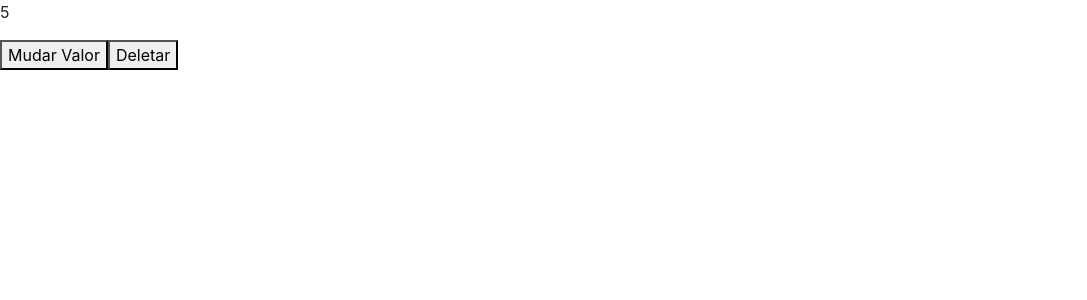
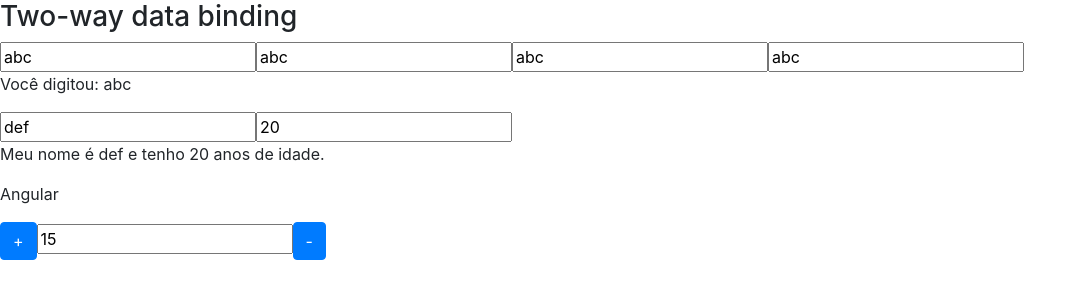
Before and after one commit to pierbotteroweb/angular-loiane-data-binding, an Angular app in the folder data-binding/: page / in a window 1280 px wide. Shown: the top 300 px of the page, without its empty margins (0-1087 px from the left). Built offline with nearby package versions, Linux system fonts and the light colour scheme.

Commit message:
Aula 16 - Usando ViewChild para trabalhar com objeto DOM do element

```diff
--- a/data-binding/src/app/app.component.html
+++ b/data-binding/src/app/app.component.html
@@ -1,5 +1,5 @@
-<!-- <app-data-binding></app-data-binding> -->
-<app-ciclo [valorInicial]='valor' *ngIf="!deletarCiclo"></app-ciclo>
+<app-data-binding></app-data-binding>
+<!-- <app-ciclo [valorInicial]='valor' *ngIf="!deletarCiclo"></app-ciclo>
 <button (click)="mudarValor()" >Mudar Valor</button>
 
-<button (click)="destruirCiclo()" >Deletar</button>
+<button (click)="destruirCiclo()" >Deletar</button> -->
--- a/data-binding/src/app/output-property/output-property.component.html
+++ b/data-binding/src/app/output-property/output-property.component.html
@@ -1,3 +1,3 @@
 <button class="btn btn-primary" (click)='incrementa()' >+</button>
-<input type="text" [value]="valor" readonly>
+<input type="text" [value]="valor" readonly #campoInput>
 <button class="btn btn-primary" (click)='decrementa()' >-</button>
--- a/data-binding/src/app/output-property/output-property.component.ts
+++ b/data-binding/src/app/output-property/output-property.component.ts
@@ -1,4 +1,4 @@
-import { Component, OnInit, Input, EventEmitter, Output } from '@angular/core';
+import { Component, OnInit, Input, EventEmitter, Output, ViewChild, ElementRef } from '@angular/core';
 
 @Component({
   selector: 'contador',
@@ -14,9 +14,14 @@
 
   @Output() mudouValor = new EventEmitter()
 
+  // @ViewChild('campoInput', {static: false}) valorCampoInput: HTMLElement;
+  @ViewChild('campoInput', {static: false}) valorCampoInput: ElementRef;
+
 
   incrementa(){
-    this.valor++
+    console.log(this.valorCampoInput.nativeElement.value)
+    // this.valor++
+    this.valorCampoInput.nativeElement.value++
     this.mudouValor.emit({novoValor: this.valor})
   }
 
```
